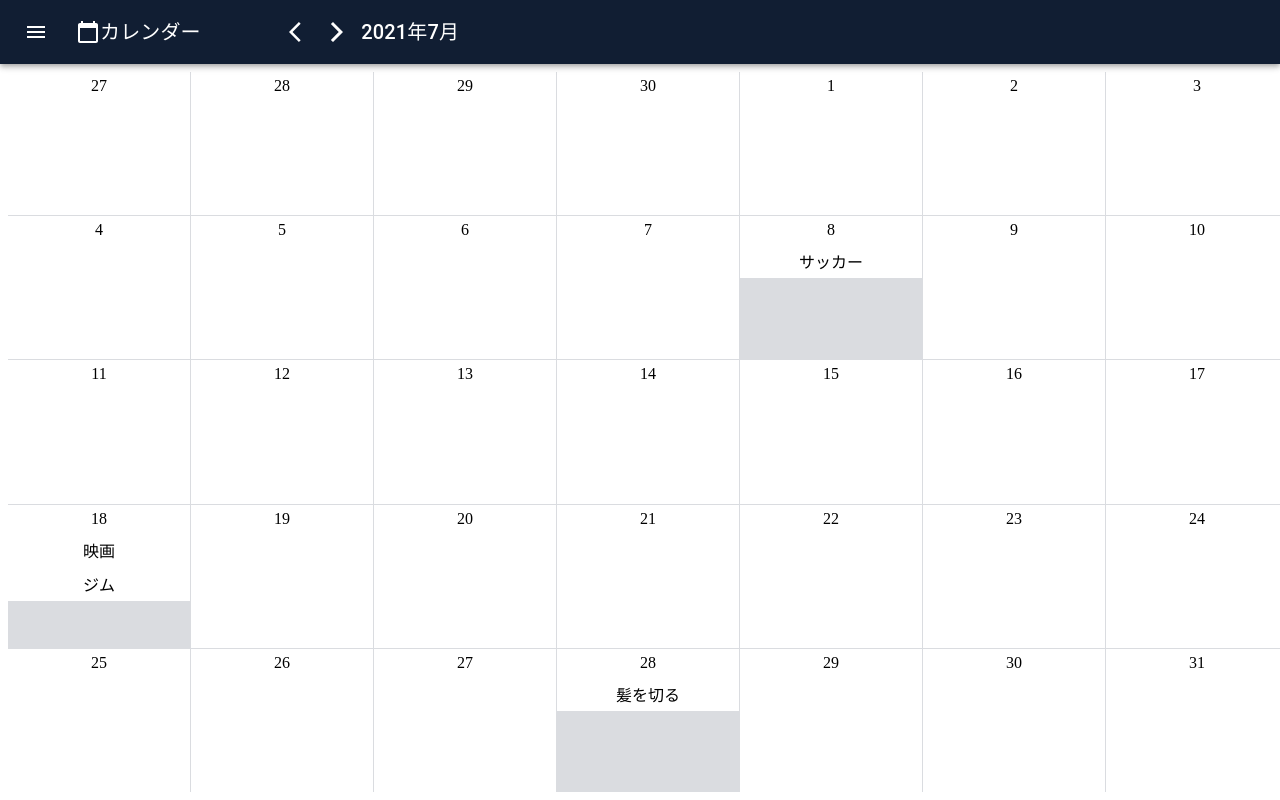
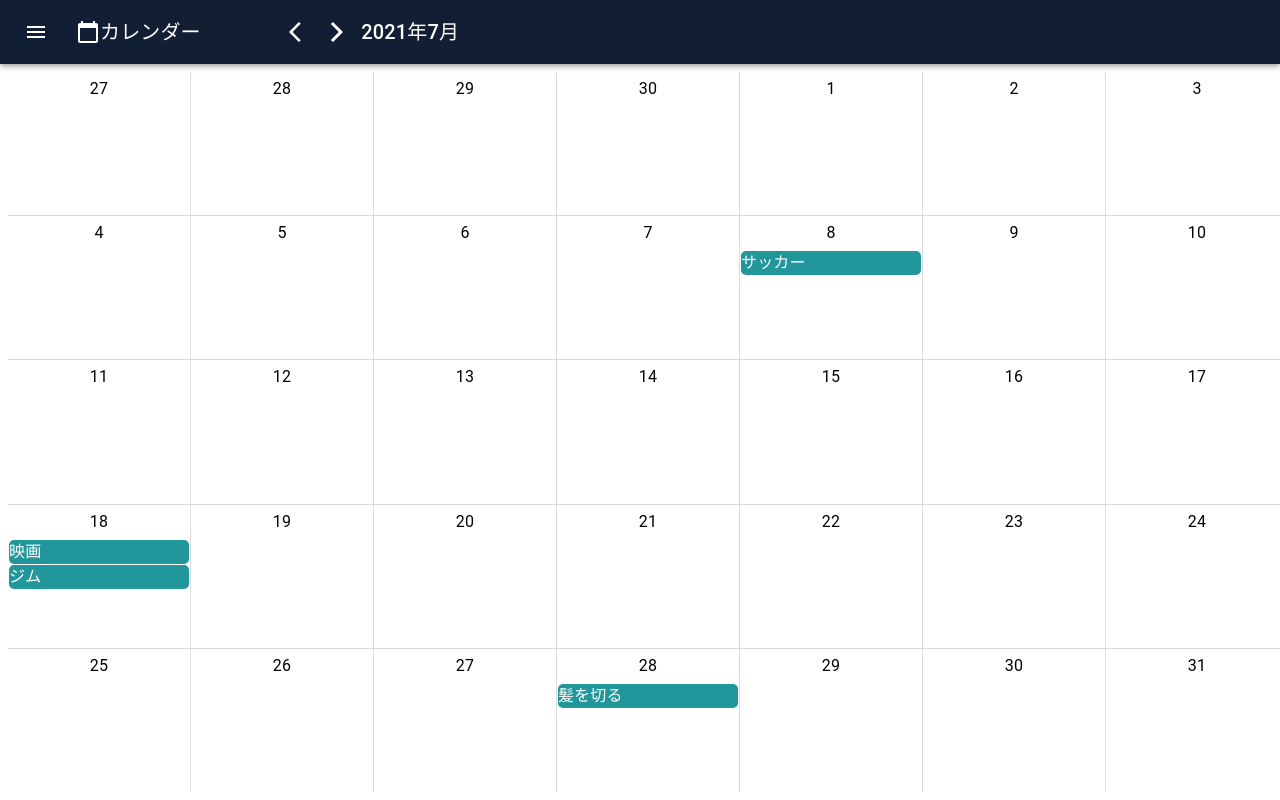
Before and after one commit to shogo-nakano-desu/calendar-app, a React (Create React App) app: page / in a window 1280 px wide. Built offline with nearby package versions, Linux system fonts and the light colour scheme.

Commit message:
予定のスタイリングをした。

```diff
--- a/src/Calendar.tsx
+++ b/src/Calendar.tsx
@@ -9,7 +9,31 @@ import getDate from "date-fns/getDate";
 import getDay from "date-fns/getDay";
 import styled from "styled-components";
 import { Navigation } from "./Navigation";
-import { Repeat } from "@material-ui/icons";
+import { createStyles, makeStyles, Theme } from "@material-ui/core/styles";
+import Typography from "@material-ui/core/Typography";
+
+const useStyles = makeStyles((theme: Theme) =>
+  createStyles({
+    dayStyle: {
+      backgroundColor: "rgb(255, 255, 255)",
+      padding: "5px",
+      display: "flex",
+      justifyContent: "center",
+    },
+    // bar: {
+    //   backgroundColor: kleinColor,
+    // },
+    scheduleTitleStyle: {
+      backgroundColor: "rgb(33, 151, 156)",
+      color: "rgb(255, 255, 255)",
+      borderRadius: "5px",
+      margin: "1px",
+    },
+    title: {
+      flexGrow: 0.1,
+    },
+  })
+);
 
 // ----------ui作成で活用するデータ
 interface TestScheduleMetadata {
@@ -153,6 +177,7 @@ const renderWeeksArray = weeksArray.slice(
 console.log(renderWeeksArray);
 
 const Schedules = () => {
+  const classes = useStyles();
   return (
     <>
       {renderWeeksArray.map((day) =>
@@ -161,35 +186,32 @@ const Schedules = () => {
           if (day.schedules.length >= 1) {
             return (
               // day.schedules.map((schedule: TestScheduleMetadata) => (
-              <div>
-                <ScheduleStyle>{getDate(day.date)}</ScheduleStyle>
+              <ScheduleExistBoxStyle>
+                <Typography className={classes.dayStyle}>
+                  {getDate(day.date)}
+                </Typography>
                 {day.schedules.map((schedule: TestScheduleMetadata) => (
-                  <ScheduleStyle>{schedule.title}</ScheduleStyle>
+                  <Typography className={classes.scheduleTitleStyle}>
+                    {schedule.title}
+                  </Typography>
                 ))}
-              </div>
+              </ScheduleExistBoxStyle>
             );
           } else {
-            return <ScheduleStyle>{getDate(day.date)}</ScheduleStyle>;
+            return (
+              <Typography className={classes.dayStyle}>
+                {getDate(day.date)}
+              </Typography>
+            );
           }
         }
       )}
     </>
   );
 };
-const ScheduleStyle = styled.div`
+
+const ScheduleExistBoxStyle = styled.div`
   background-color: rgb(255, 255, 255);
-  padding: 5px;
-  display: flex;
-  justify-content: center;
+  width: 100%;
+  height: 100%;
 `;
-
-// いったんぼつになっている関数たち。
-// Scheduleのなかに書いていたもの{renderWeeksArray.map((day) => scheduleFinder)}
-//
-// const scheduleFinder = (day: TestScheduleModel) => {
-//   if (day.schedules.length >= 1) {
-//     return day.schedules.map((schedule: TestScheduleMetadata) => (
-//       <ScheduleStyle>{schedule.title}</ScheduleStyle>
-//     ));
-//   }
-// };
```
